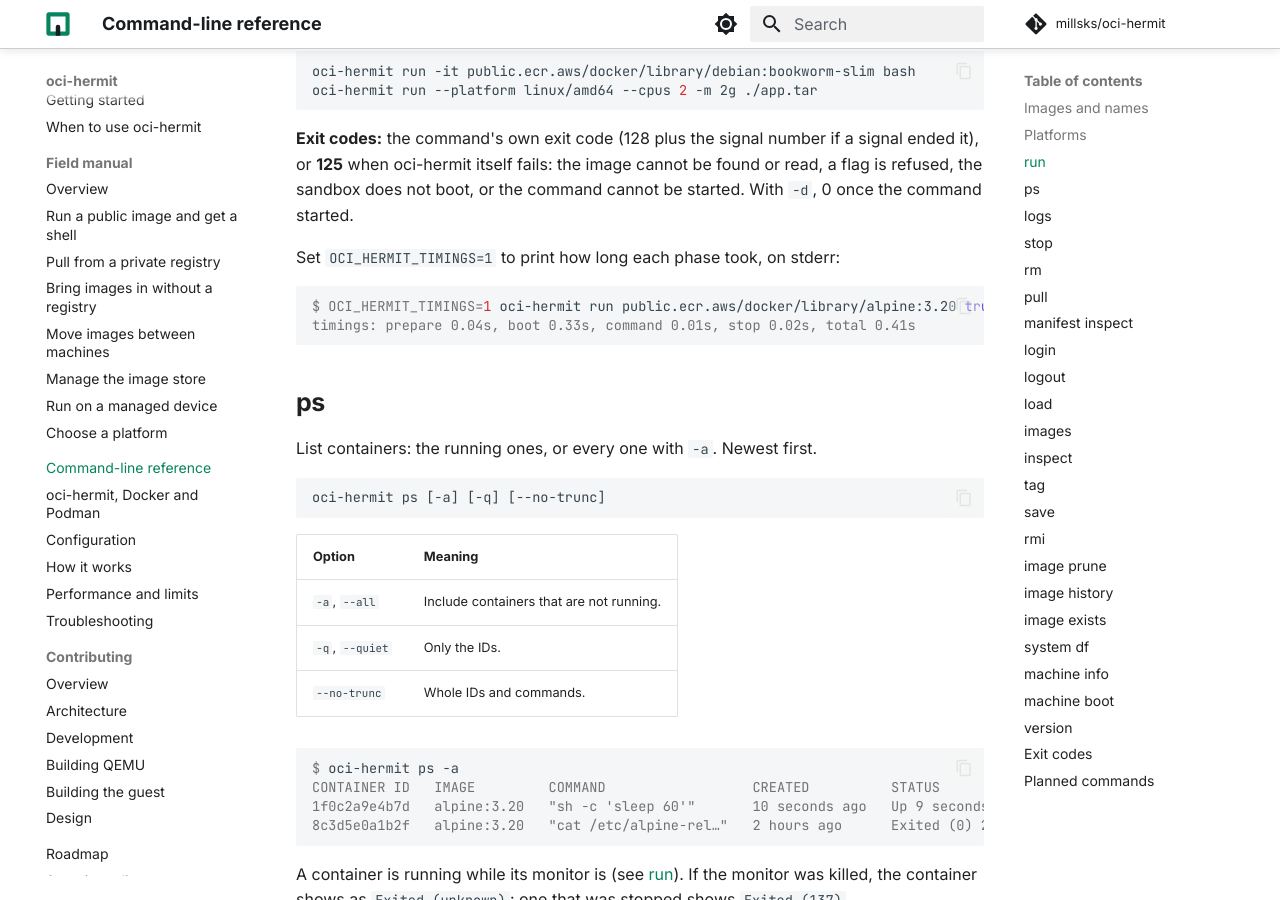
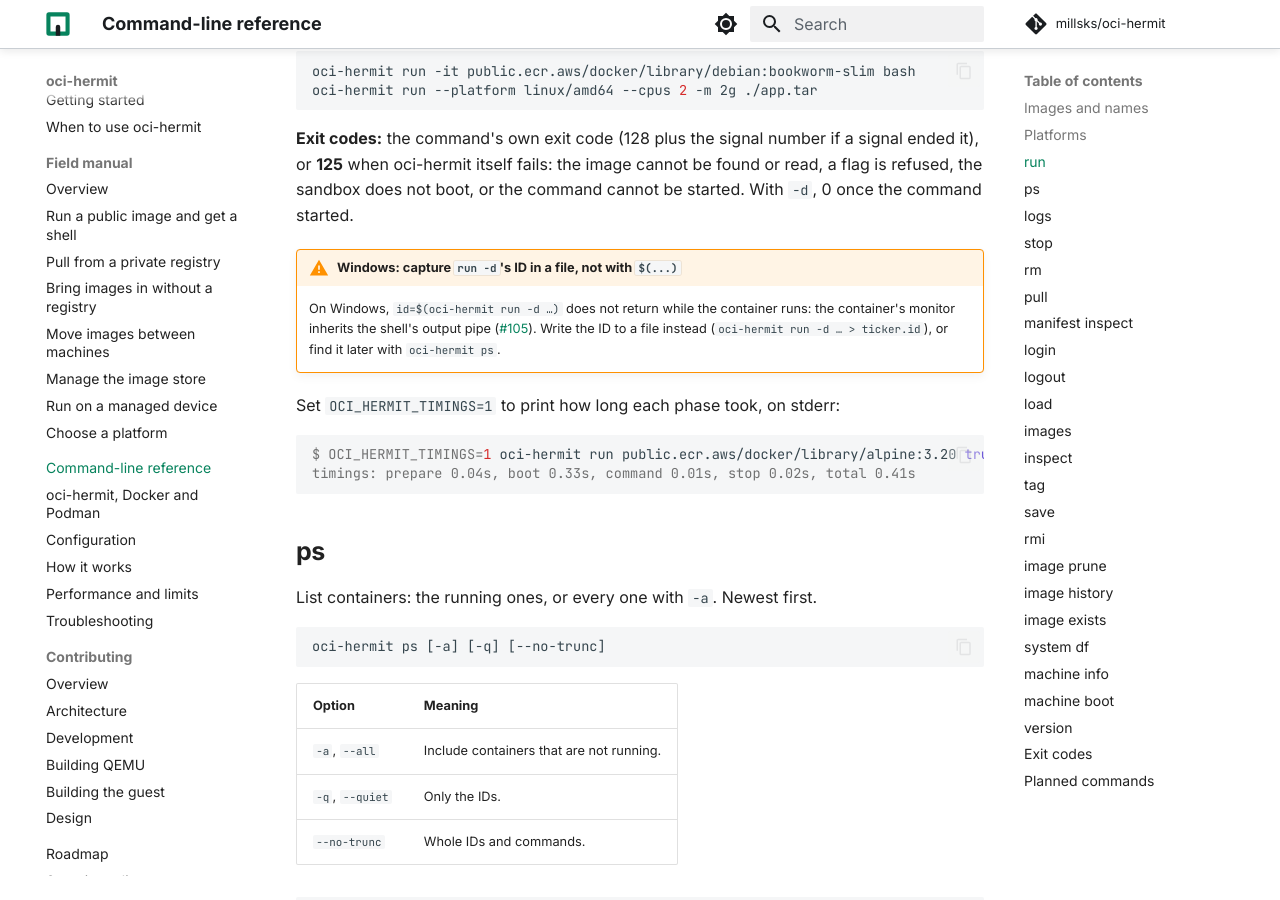
Before and after one commit to millsks/oci-hermit, an MkDocs documentation site: the page built from docs/cli.md, in a window 1280 px wide and 900 px high, scrolled down 3735 px. Built offline with MkDocs 1.6.1 and Material for MkDocs 9.7.7, drawn with Linux system fonts in a browser that asks for light colours; comment, search, counter and statistics services are not loaded; the version menu is left out.

Commit message:
ci(kernel): capture run -d's ID in a file; document the Windows pipe hang (#105)
On Windows the detached monitor inherits the shell's stdout pipe, so
id=$(oci-hermit run -d ...) never returns. Write the ID to a file in the
hosts job and document the limitation until #105 is fixed.

Co-Authored-By: Claude Opus 5.5 <noreply@anthropic.com>
Claude-Session: https://claude.ai/code/session_01EkEW8T76B7Z8iQGsu4FooW

```diff
--- a/docs/cli.md
+++ b/docs/cli.md
@@ -110,6 +110,11 @@ oci-hermit run --platform linux/amd64 --cpus 2 -m 2g ./app.tar
 **Exit codes:** the command's own exit code (128 plus the signal number if a signal ended it), or **125** when
 oci-hermit itself fails: the image cannot be found or read, a flag is refused, the sandbox does not boot, or the
 command cannot be started. With `-d`, 0 once the command started.
+
+!!! warning "Windows: capture `run -d`'s ID in a file, not with `$(...)`"
+    On Windows, `id=$(oci-hermit run -d …)` does not return while the container runs: the container's monitor
+    inherits the shell's output pipe (#105). Write the ID to a file instead (`oci-hermit run -d … > ticker.id`), or
+    find it later with `oci-hermit ps`.
 
 Set `OCI_HERMIT_TIMINGS=1` to print how long each phase took, on stderr:
 
```
Also changed, not shown: docs/troubleshooting.md (+3 -0 lines), 1 other file.
